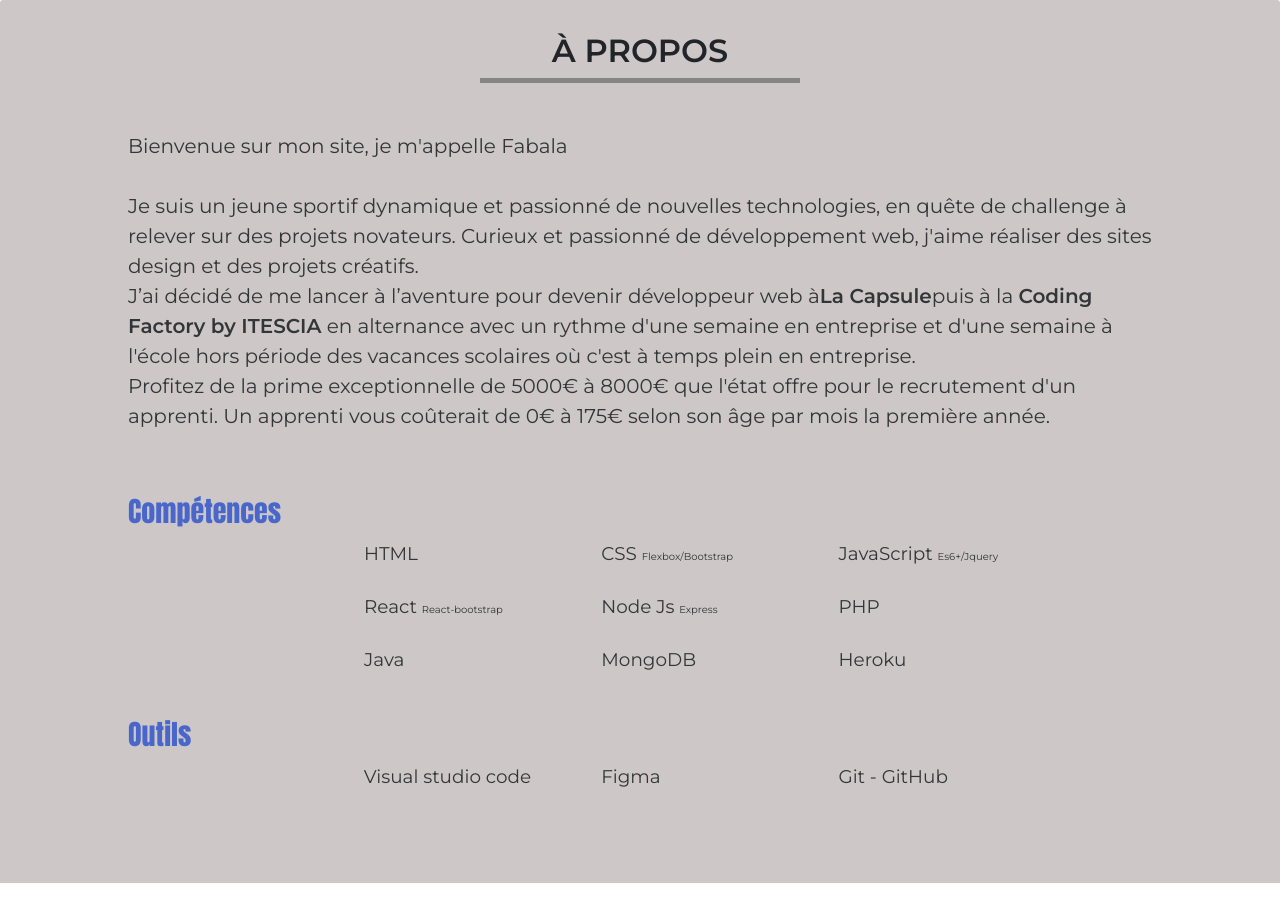
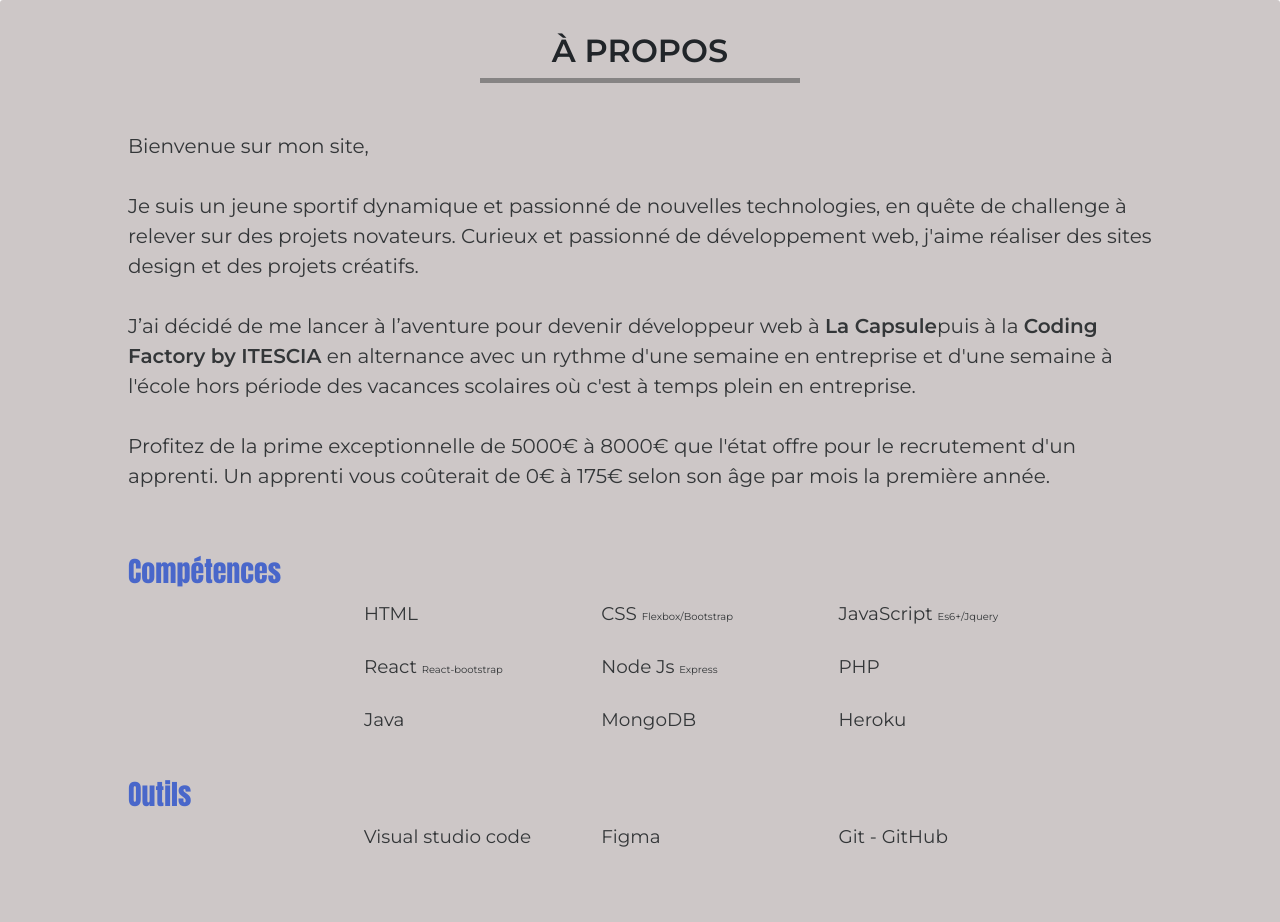
Before and after one commit to DemFb/Portfolio-V2, a React (Create React App) app: page /contact in a window 1280 px wide. Shown: the top 922 px of the page. Before the commit the page ends 883 px from the top, so only its background shows below. Built offline with nearby package versions, Linux system fonts and the light colour scheme.

Commit message:
Update info.js

```diff
--- a/src/Components/info.js
+++ b/src/Components/info.js
@@ -11,7 +11,7 @@ const About = () => {
             <div style={{display:'flex', height:'fit-content'}}>
                 <div className='contact-body'>
                     <p style={{width:'80%'}}>
-                        Bienvenue sur mon site, je m'appelle Fabala
+                        Bienvenue sur mon site,
                         <br/>
                         <br/>
 
@@ -19,11 +19,13 @@ const About = () => {
                         Curieux et passionné de développement web, j'aime réaliser des sites design et des projets créatifs.
 
                         <br/>
+                        <br/>
 
-                        J’ai décidé de me lancer à l’aventure pour devenir développeur web à<a href='https://www.lacapsule.academy' target='_blank' rel="noopener noreferrer">La Capsule</a>
+                        J’ai décidé de me lancer à l’aventure pour devenir développeur web à <a href='https://www.lacapsule.academy' target='_blank' rel="noopener noreferrer">La Capsule</a>
                         puis à la <a href='https://codingfactory.fr' target='_blank' rel="noopener noreferrer">Coding Factory by ITESCIA</a> en alternance avec un rythme d'une semaine en
                         entreprise et d'une semaine à l'école hors période des vacances scolaires où c'est à temps plein en entreprise.
 
+                        <br/>
                         <br/>
 
                         Profitez de la prime exceptionnelle de 5000€ à 8000€ que l'état offre pour le recrutement d'un apprenti. Un apprenti vous coûterait de 0€ à 175€
```
